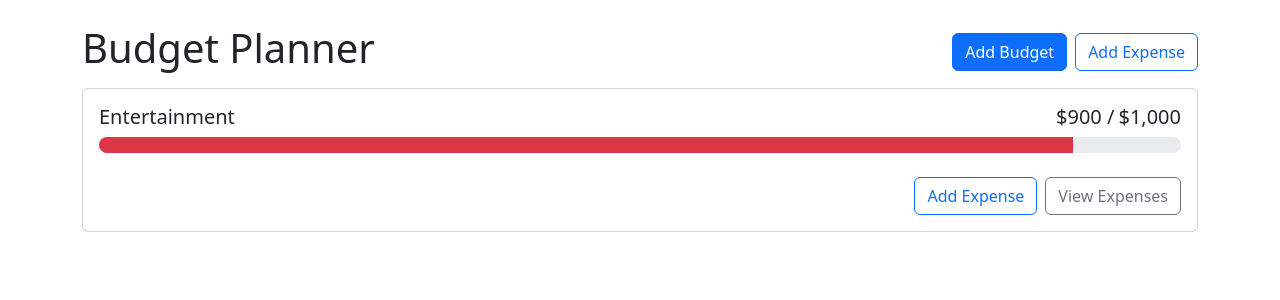
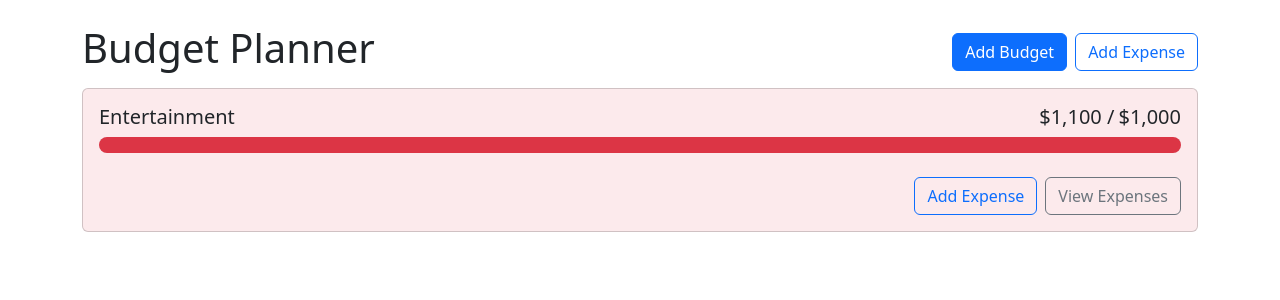
Before and after one commit to shadanamini/budget-application, a React (Create React App) app: page / in a window 1280 px wide. Shown: the top 300 px of the page. Built offline with nearby package versions, Linux system fonts and the light colour scheme.

Commit message:
finished card styling

```diff
--- a/src/App.js
+++ b/src/App.js
@@ -22,7 +22,11 @@ function App() {
                     alignItems: 'flex-start',
                 }}>
             </div>
-            <BudgetCard name="Entertainment" amount={900} max={1000}></BudgetCard>
+            <BudgetCard name="Entertainment"
+                gray
+                amount={1100}
+                max={1000}>
+            </BudgetCard>
         </Container>
     )
 }
--- a/src/components/BudgetCard.js
+++ b/src/components/BudgetCard.js
@@ -2,9 +2,17 @@ import { Button } from 'react-bootstrap';
 import {Card, ProgressBar, Stack} from 'react-bootstrap';
 import { currencyFormatter } from '../utils';
 
-function BudgetCard({name, amount, max}) {
+function BudgetCard({name, amount, max, gray}) {
+
+  const classNames = []
+  if (amount > max) {
+    classNames.push('bg-danger', 'bg-opacity-10');
+  } else if (gray) {
+    classNames.push('bg-light');
+  }
+
   return (
-    <Card>
+    <Card className={classNames.join(' ')}>
         <Card.Body>
             <Card.Title className="d-flex justify-content-between align-items-baseline fw-normal mb-2">
                 <div className="me-2">
```
